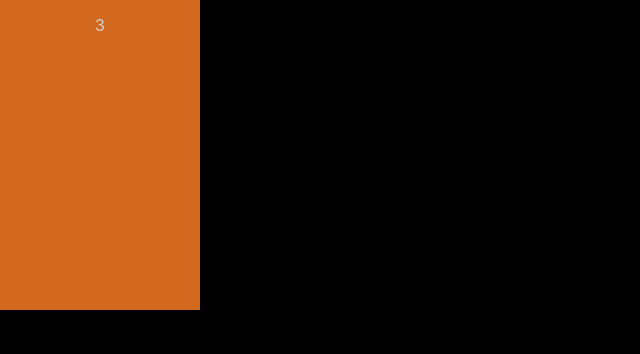
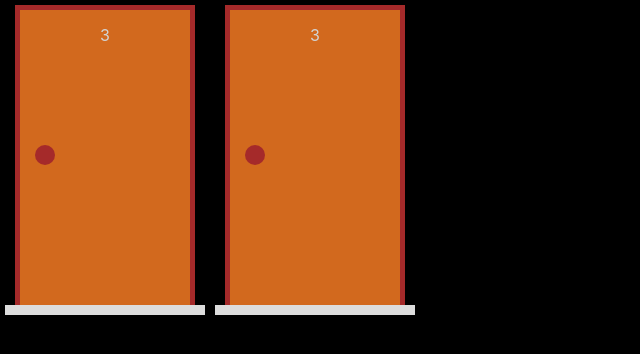
Before and after one commit to batistaerick/monty-hall, a Next.js app: page / in a window 1280 px wide. Shown: the top 354 px of the page, without its empty margins (0-640 px from the left). Built offline with nearby package versions, Linux system fonts and the light colour scheme.

Commit message:
Door Handle creation

```diff
--- a/src/components/Door/Door.tsx
+++ b/src/components/Door/Door.tsx
@@ -2,8 +2,14 @@ import styles from "../../styles/Door.module.css";
 
 const Door = () => {
   return (
-    <div className={styles.door}>
-      <div className={styles.number}>3</div>
+    <div className={styles.area}>
+      <div className={styles.frame}>
+        <div className={styles.door}>
+          <div className={styles.number}>3</div>
+          <div className={styles.doorHandle}></div>
+        </div>
+      </div>
+      <div className={styles.floor}></div>
     </div>
   );
 };
--- a/src/pages/index.tsx
+++ b/src/pages/index.tsx
@@ -3,7 +3,8 @@ import Door from "../components/Door/Door";
 
 const Home: NextPage = () => {
   return (
-    <div>
+    <div style={{ display: "flex" }}>
+      <Door />
       <Door />
     </div>
   );
--- a/src/styles/Door.module.css
+++ b/src/styles/Door.module.css
@@ -1,14 +1,46 @@
+.area {
+  position: relative;
+  display: flex;
+  flex-direction: column;
+  align-items: center;
+  height: var(--height-door-area);
+  width: var(--width-door-area);
+  margin: 5px;
+}
+
+.frame {
+  display: flex;
+  flex-grow: 1;
+  border-left: 5px solid brown;
+  border-top: 5px solid brown;
+  border-right: 5px solid brown;
+  width: 90%;
+}
+
 .door {
   display: flex;
   flex-direction: column;
   align-items: center;
+  flex-grow: 1;
   padding: 15px;
   background-color: chocolate;
-
-  /* temp */
-  height: var(--height-door-area);
-  width: var(--width-door-area);
 }
 
 .number {
 }
+
+.doorHandle {
+  position: absolute;
+  align-self: flex-start;
+  top: calc(0.45 * var(--height-door-area));
+  height: 20px;
+  width: 20px;
+  border-radius: 10px;
+  background-color: brown;
+}
+
+.floor {
+  height: 10px;
+  width: 100%;
+  background-color: #ddd;
+}
```
